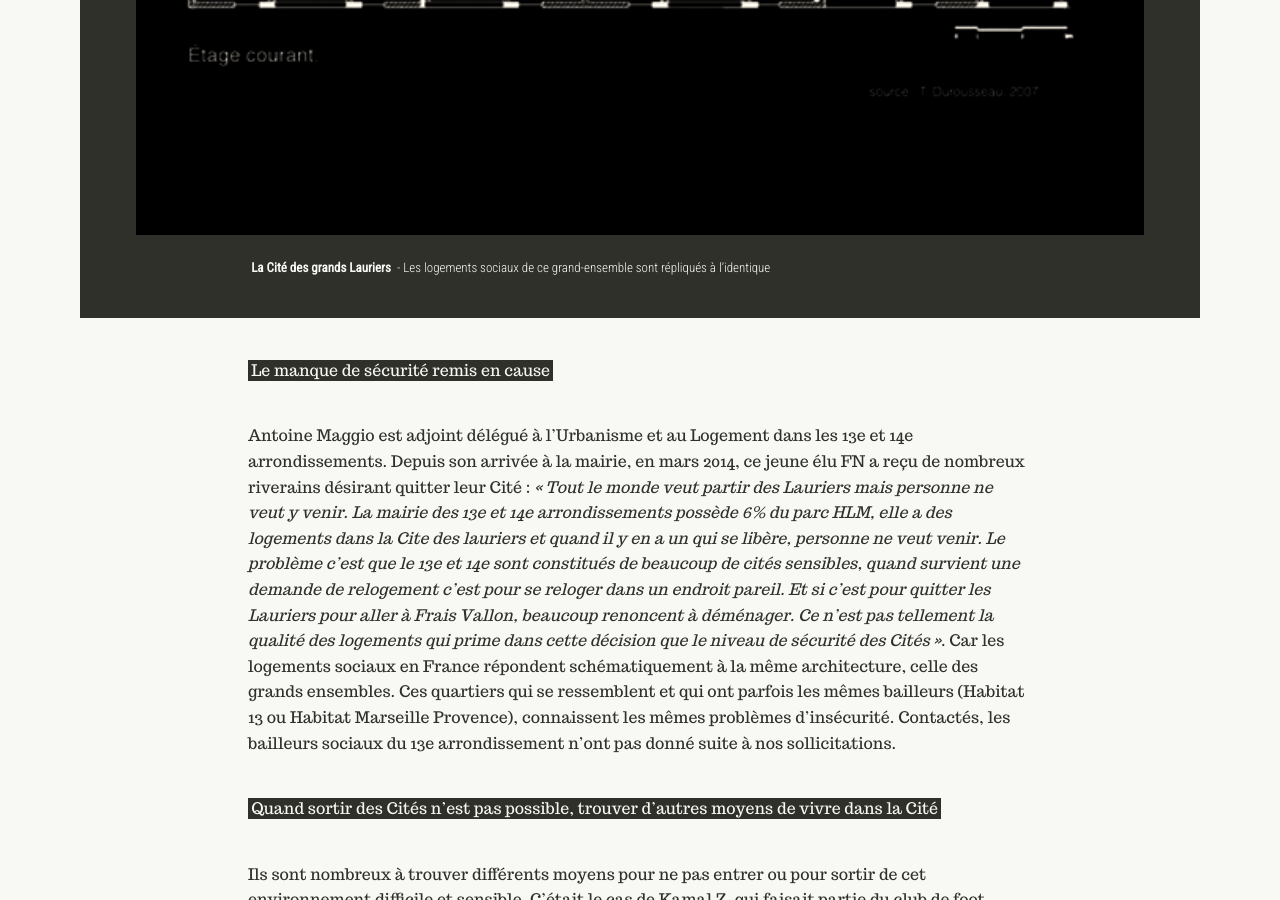
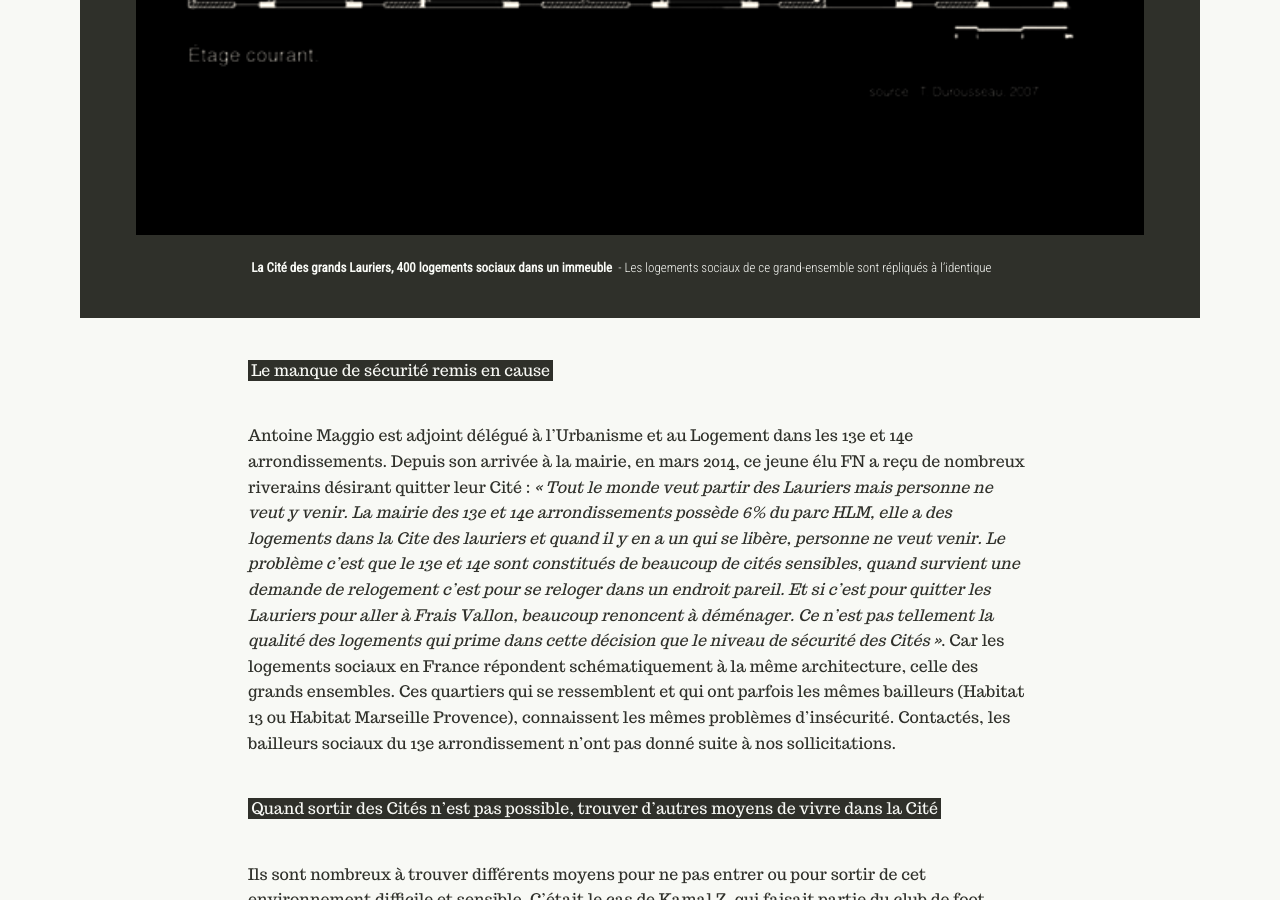
Before and after one commit to reglementsdecomptes/reglementsdecomptes.github.io, a Jekyll site: the page built from _posts/2015-12-11-Sortir-des-quartiers-nord.markdown, in a window 1280 px wide and 900 px high, scrolled down 3837 px. Built offline with Jekyll 4.4.1, drawn with Linux system fonts in a browser that asks for light colours.

Commit message:
Updated 2015-12-11-Sortir-des-quartiers-nord.markdown

```diff
--- a/_posts/2015-12-11-Sortir-des-quartiers-nord.markdown
+++ b/_posts/2015-12-11-Sortir-des-quartiers-nord.markdown
@@ -2,6 +2,7 @@
 published: true
 title: Sortir des quartiers nord
 ---
+
 
 
 
@@ -25,7 +26,7 @@ Les familles font part de leur souhait de quitter les quartiers à la police, au
 
 ![lauriers-urbanisme.png]({{site.baseurl}}/img/lauriers-urbanisme.png)
 {: .fullwidth .image}
-**La Cité des grands Lauriers** - Les logements sociaux de ce grand-ensemble sont répliqués à l’identique
+**La Cité des grands Lauriers, 400 logements sociaux dans un immeuble** - Les logements sociaux de ce grand-ensemble sont répliqués à l’identique
 {: .credit}
 
 **Le manque de sécurité remis en cause**
```
